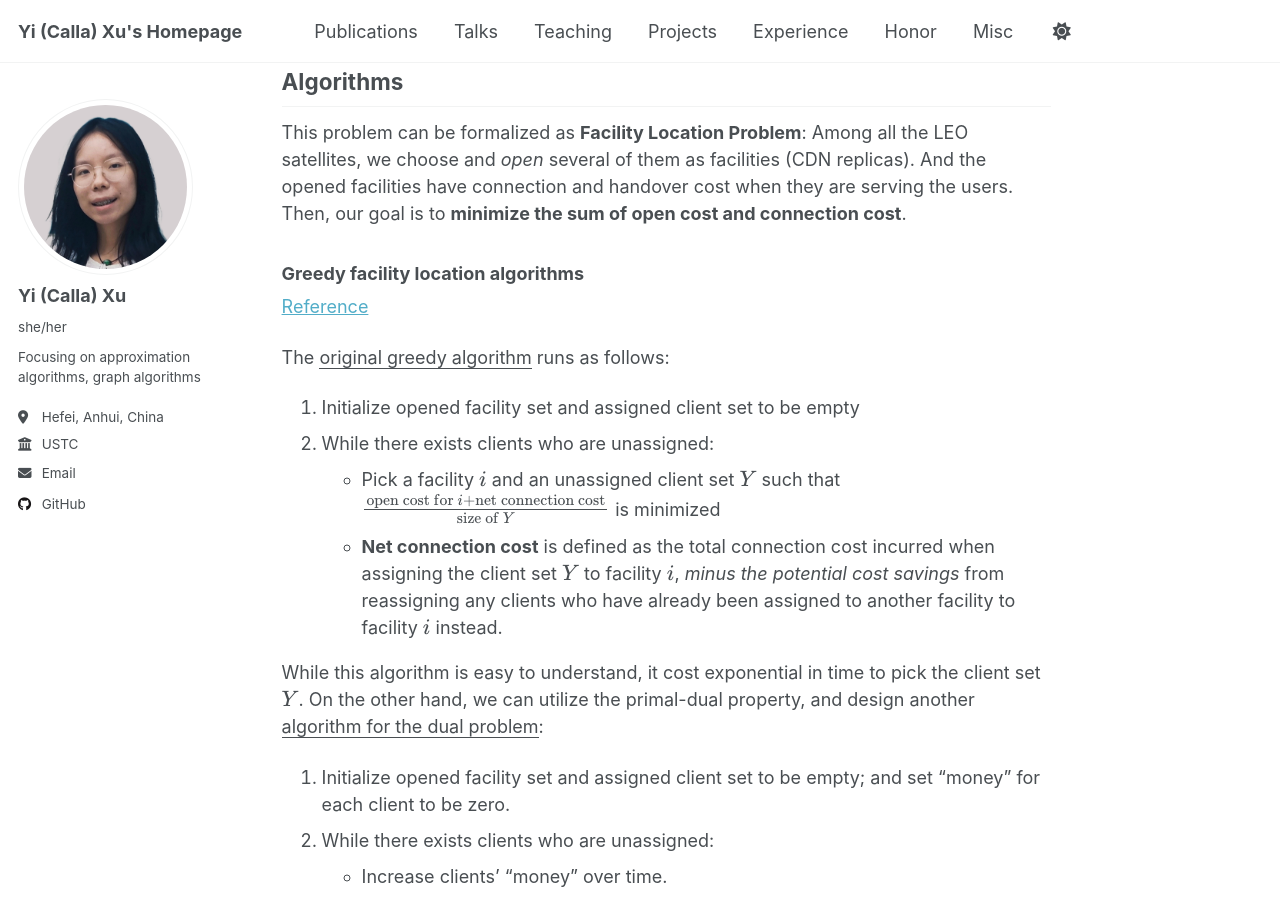
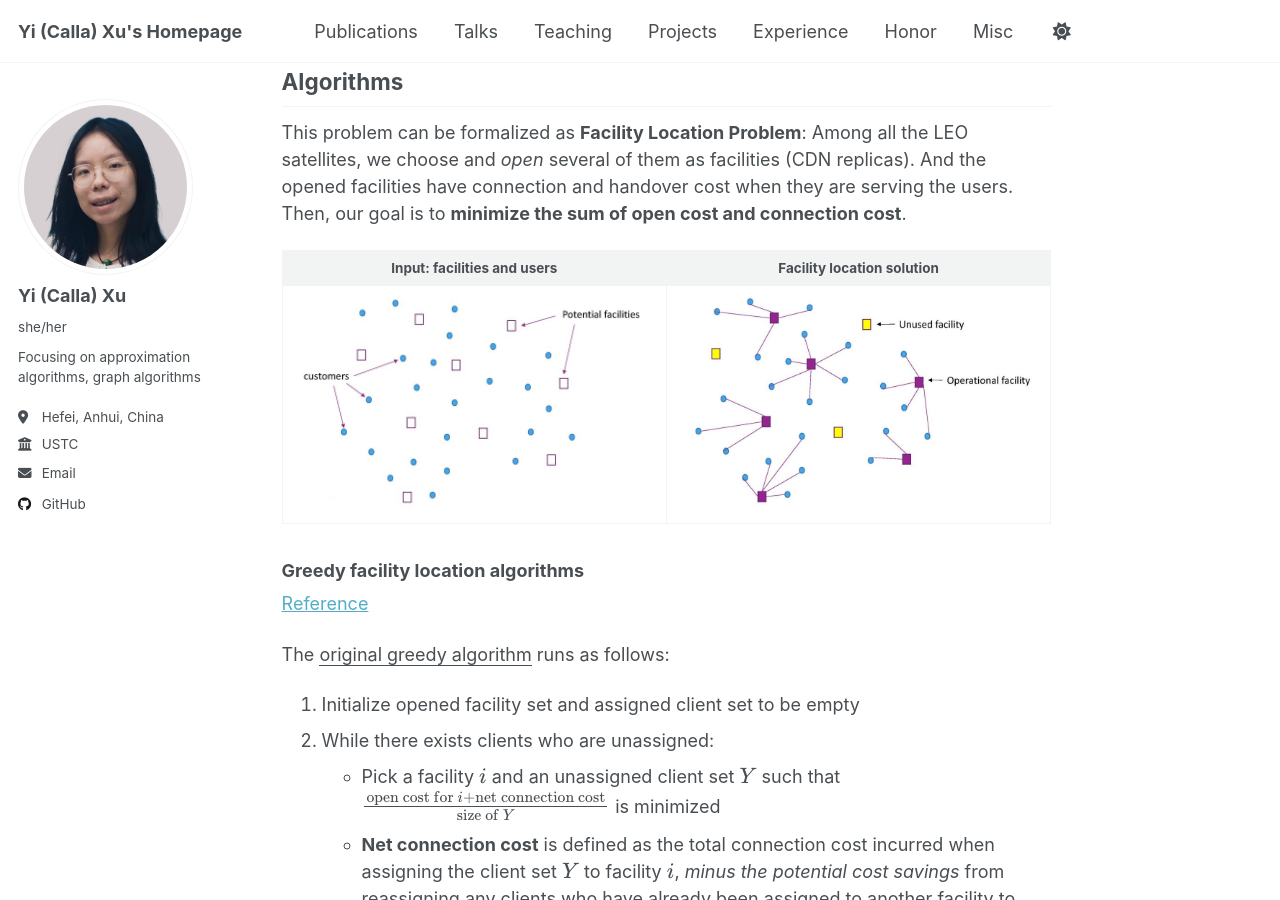
Before and after one commit to yixu-cs/yixu-cs.github.io, a Jekyll site: the page built from _publications/2025-arxiv-LEO-CDN.md, in a window 1280 px wide and 900 px high, scrolled down 1293 px. Built offline with Jekyll 4.4.1, drawn with Linux system fonts in a browser that asks for light colours; a script that is not in the unit is left out.

Commit message:
add facility location illustration figures for paper-CDN

```diff
--- a/_publications/2025-arxiv-LEO-CDN.md
+++ b/_publications/2025-arxiv-LEO-CDN.md
@@ -44,6 +44,10 @@ Algorithms
 This problem can be formalized as **Facility Location Problem**:
 Among all the LEO satellites, we choose and *open* several of them as facilities (CDN replicas). And the opened facilities have connection and handover cost when they are serving the users. Then, our goal is to **minimize the sum of open cost and connection cost**.
 
+Input: facilities and users         |  Facility location solution
+:-------------------------:|:-------------------------:
+<img src='/images/paper-CDN/FacilityLocation1.jpg' width='400' />  |  <img src='/images/paper-CDN/FacilityLocation2.jpg' width='400' />
+
 ### Greedy facility location algorithms
 
 [Reference](https://arxiv.org/pdf/cs/0207028)
```
Also changed, not shown: images/paper-CDN/FacilityLocation1.jpg (added), images/paper-CDN/FacilityLocation2.jpg (added).
